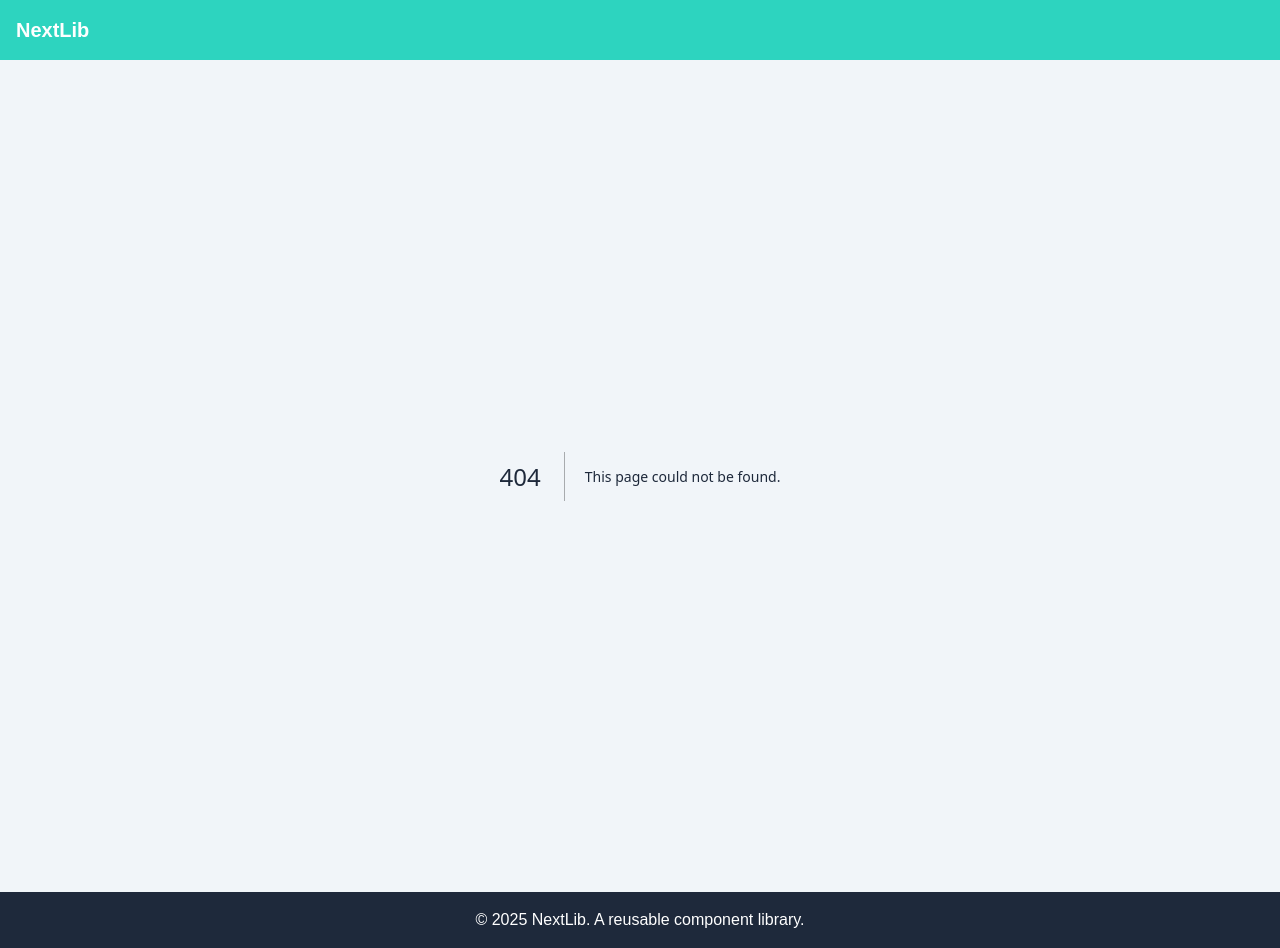
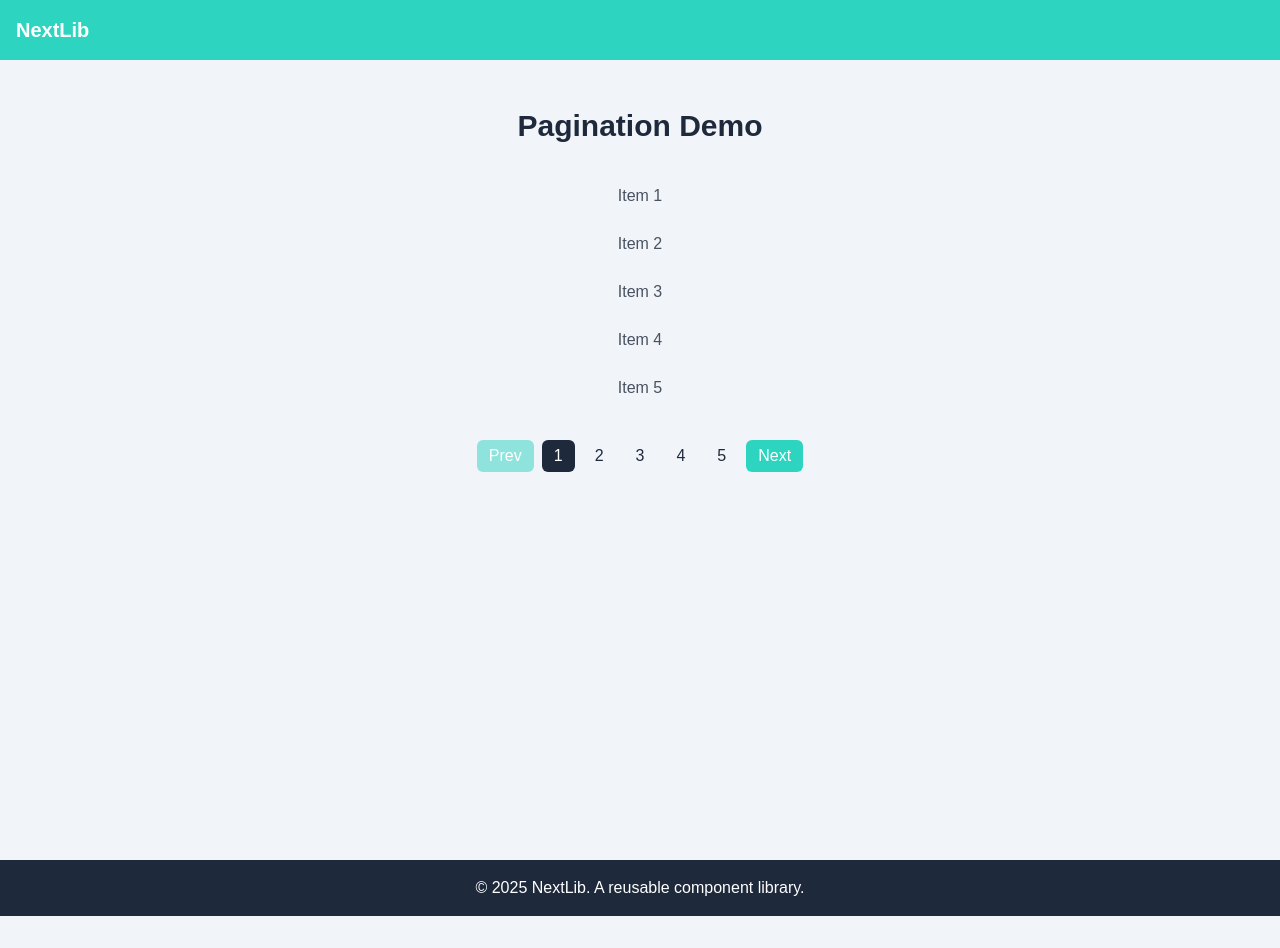
Before and after one commit to RajonDey/nextjs-component-library, a Next.js app: page /pagination in a window 1280 px wide. Before the commit this address had no page. After the commit the page ends 916 px from the top, so only its background shows below. Built offline with nearby package versions, Linux system fonts and the light colour scheme.

Commit message:
Pagination feature added

```diff
--- a/app/layout.tsx
+++ b/app/layout.tsx
@@ -1,6 +1,5 @@
 // app/layout.tsx
 import type { Metadata } from "next";
-import Link from "next/link";
 import { Inter } from "next/font/google";
 import "./globals.css";
 
--- /dev/null
+++ b/app/pagination/page.tsx
@@ -0,0 +1,43 @@
+// app/pagination/page.tsx
+"use client";
+
+import { useState } from "react";
+import { Pagination } from "../../components";
+
+export default function PaginationPage() {
+  const [currentPage, setCurrentPage] = useState(1);
+  const totalPages = 10; // Dummy total pages
+
+  // Dummy data for demonstration
+  const itemsPerPage = 5;
+  const dummyData = Array.from(
+    { length: totalPages * itemsPerPage },
+    (_, i) => `Item ${i + 1}`
+  );
+  const startIndex = (currentPage - 1) * itemsPerPage;
+  const currentItems = dummyData.slice(startIndex, startIndex + itemsPerPage);
+
+  return (
+    <div className="flex flex-col items-center space-y-8 py-8">
+      <h1 className="text-3xl font-bold text-brand-secondary">
+        Pagination Demo
+      </h1>
+
+      {/* Dummy Content */}
+      <ul className="space-y-2 text-brand-secondary/80">
+        {currentItems.map((item) => (
+          <li key={item} className="bg-brand-bg p-2 rounded-md">
+            {item}
+          </li>
+        ))}
+      </ul>
+
+      {/* Pagination Component */}
+      <Pagination
+        totalPages={totalPages}
+        currentPage={currentPage}
+        onPageChange={(page) => setCurrentPage(page)}
+      />
+    </div>
+  );
+}
--- /dev/null
+++ b/components/index.tsx
@@ -0,0 +1,2 @@
+// components/index.tsx
+export { default as Pagination } from "./pagination/Pagination";
--- /dev/null
+++ b/components/pagination/Pagination.tsx
@@ -0,0 +1,73 @@
+// components/pagination/Pagination.tsx
+"use client";
+
+import React from "react";
+
+type PaginationProps = {
+  totalPages: number;
+  currentPage: number;
+  onPageChange: (page: number) => void;
+  maxVisiblePages?: number; // Optional: max page buttons to show
+};
+
+const Pagination: React.FC<PaginationProps> = ({
+  totalPages,
+  currentPage,
+  onPageChange,
+  maxVisiblePages = 5,
+}) => {
+  const pages: number[] = [];
+
+  // Calculate visible page range
+  const halfVisible = Math.floor(maxVisiblePages / 2);
+  let startPage = Math.max(1, currentPage - halfVisible);
+  let endPage = Math.min(totalPages, startPage + maxVisiblePages - 1);
+
+  // Adjust start if end is at totalPages
+  if (endPage === totalPages) {
+    startPage = Math.max(1, endPage - maxVisiblePages + 1);
+  }
+
+  for (let i = startPage; i <= endPage; i++) {
+    pages.push(i);
+  }
+
+  return (
+    <div className="flex items-center justify-center space-x-2">
+      {/* Previous Button */}
+      <button
+        onClick={() => onPageChange(currentPage - 1)}
+        disabled={currentPage === 1}
+        className="px-3 py-1 rounded-md bg-brand-primary text-white disabled:bg-brand-primary/50 disabled:cursor-not-allowed hover:bg-brand-primary/80 transition-colors"
+      >
+        Prev
+      </button>
+
+      {/* Page Numbers */}
+      {pages.map((page) => (
+        <button
+          key={page}
+          onClick={() => onPageChange(page)}
+          className={`px-3 py-1 rounded-md ${
+            page === currentPage
+              ? "bg-brand-secondary text-white"
+              : "bg-brand-bg text-brand-secondary hover:bg-brand-primary/20"
+          } transition-colors`}
+        >
+          {page}
+        </button>
+      ))}
+
+      {/* Next Button */}
+      <button
+        onClick={() => onPageChange(currentPage + 1)}
+        disabled={currentPage === totalPages}
+        className="px-3 py-1 rounded-md bg-brand-primary text-white disabled:bg-brand-primary/50 disabled:cursor-not-allowed hover:bg-brand-primary/80 transition-colors"
+      >
+        Next
+      </button>
+    </div>
+  );
+};
+
+export default Pagination;
```
Also changed, not shown: 1 other file (tests, documents, lock files or other folders).
